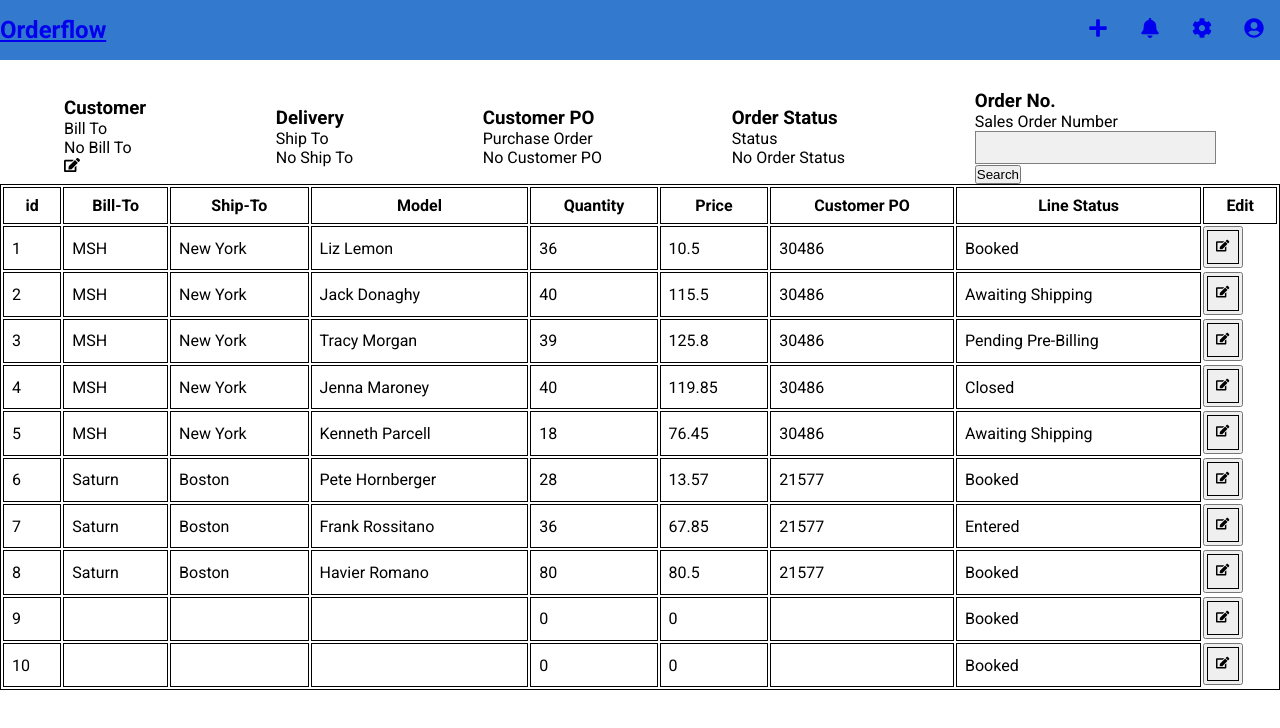
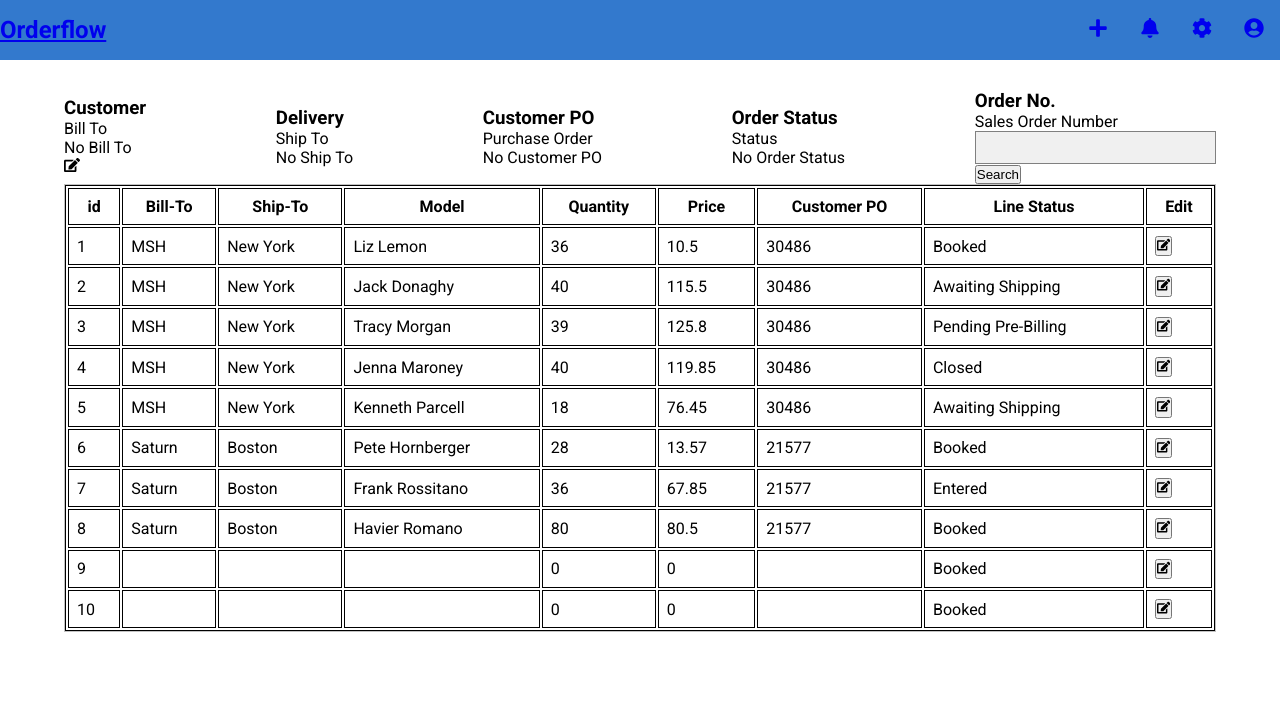
Before and after one commit to jcho-project/orderflow, a React (Create React App) app: page / in a window 1280 px wide. Shown: the top 728 px of the page. Built offline with nearby package versions, Linux system fonts and the light colour scheme; data requests are answered from the project's data file.

Commit message:
resolve adding key to tr and td in OrderItem by removing outer fragment and add onClick editOrder handler to FaEdit button // require added functionality of the editOrder function

```diff
--- a/src/components/orders/OrderItem.jsx
+++ b/src/components/orders/OrderItem.jsx
@@ -1,6 +1,10 @@
+import OrderContext from "../../context/OrderContext"
+import { useContext } from "react"
 import { FaEdit } from "react-icons/fa"
 
 function OrderItem({items}) {
+  const { editOrder } = useContext(OrderContext)
+
   const columns = [
     { accessor: "id", label: "id" },
     { accessor: "bill-to", label: "Bill-To" },
@@ -16,16 +20,16 @@ function OrderItem({items}) {
   return (
     items.map(item => {
       return (
-        <>
         <tr key={item.id}>
           {columns.map(column => {
             return <td key={column.accessor}>{item[column.accessor]}</td>
           })}
+          <td>
             <button>
-          <td><FaEdit /></td>
+              <FaEdit onClick={() => editOrder(item)} />
             </button>
+          </td>
         </tr>
-        </>
       )
     })
   )
--- a/src/components/orders/OrderList.jsx
+++ b/src/components/orders/OrderList.jsx
@@ -22,7 +22,7 @@ function OrderList() {
   ]
 
   return (
-    <>
+    <div className="container">
       <table>
         <thead>
           <tr>
@@ -36,7 +36,7 @@ function OrderList() {
           <OrderItem items={orders} />
         </tbody>
       </table>
-    </>
+    </div>
   )
 }
 
--- a/src/context/OrderContext.js
+++ b/src/context/OrderContext.js
@@ -52,6 +52,7 @@ export const OrderProvider = ({children}) => {
 	}
 
   const editOrder = (item) => {
+    console.log(item.id)
     setOrderEdit({
       item,
       edit: true
```
Lines whose indentation alone changed are shown as unchanged.
